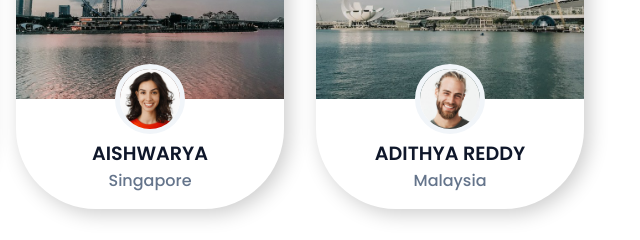
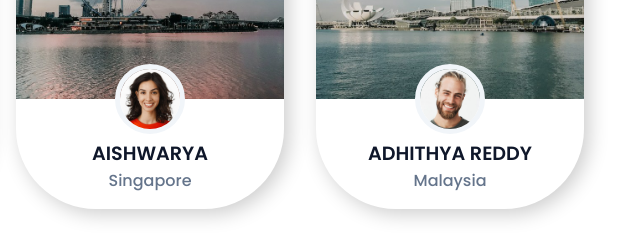
Before and after one commit to pathkiteja/teja-ticketing-system, a plain HTML site: page index.html in a window 1280 px wide. Shown: the part 3320-3560 px from the top of the page, 640-1280 px from the left. Drawn offline with nearby package versions, Linux system fonts and the light colour scheme.

Commit message:
change here

```diff
--- a/index.html
+++ b/index.html
@@ -223,7 +223,7 @@
           <img src="assets/traveller-4.jpg" alt="traveller" />
           <div class="travellers__card__content">
             <img src="assets/client-4.jpg" alt="client" />
-            <h4>ADITHYA REDDY</h4>
+            <h4>ADHITHYA REDDY</h4>
             <p>Malaysia</p>
           </div>
         </div>
```
